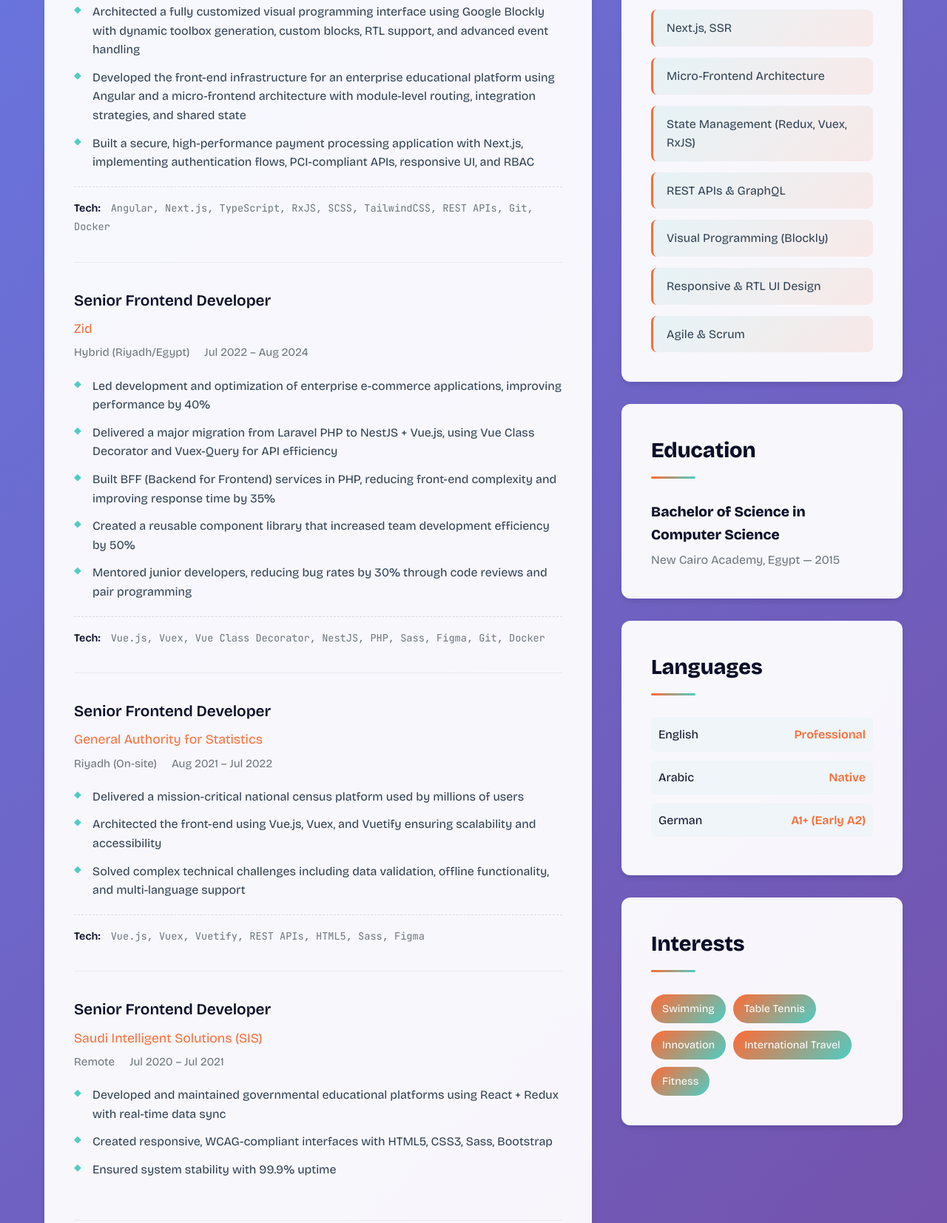
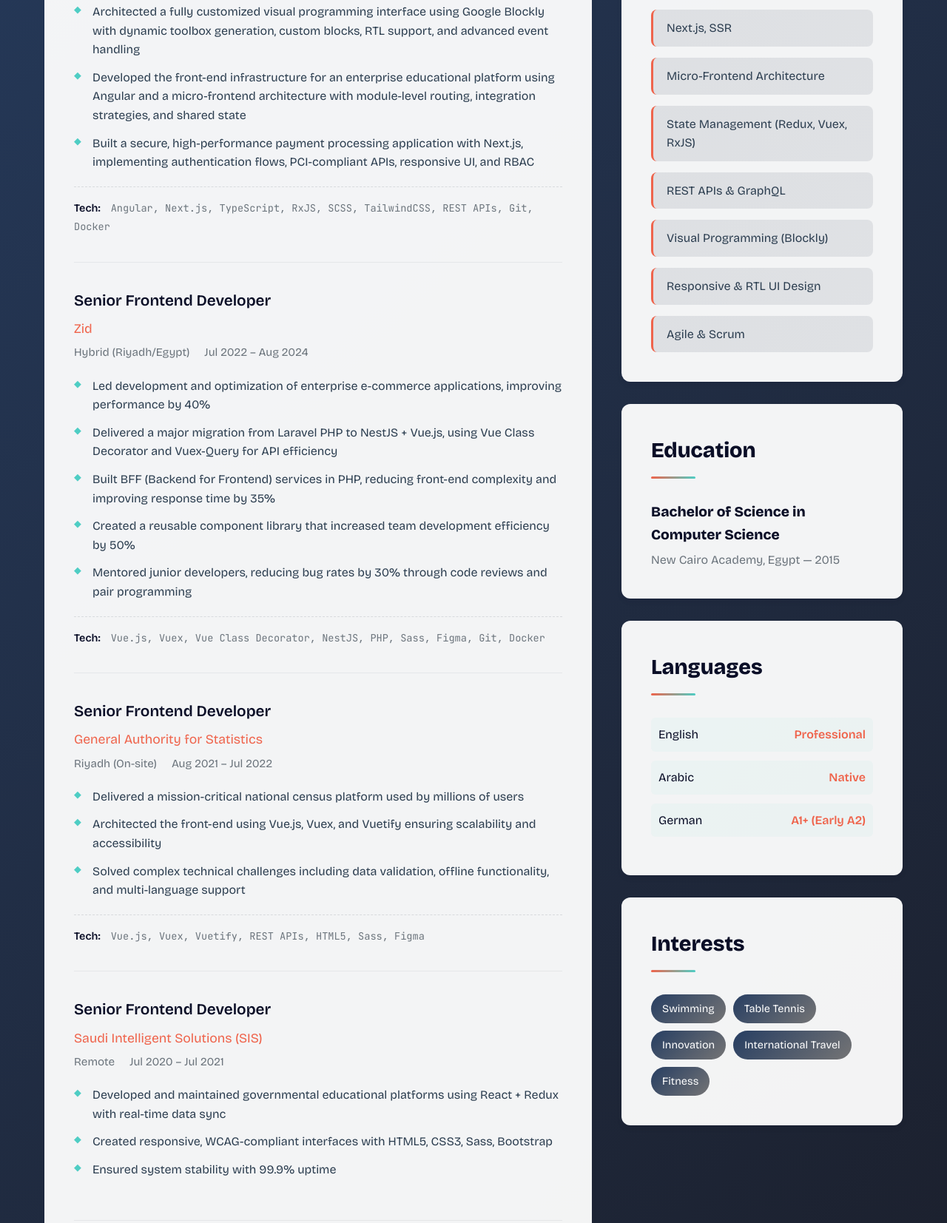
Before and after one commit to shehabs010/online_cv, a plain HTML site: page index.html in a window 1280 px wide. Shown: the part 887-2540 px from the top of the page at 74% size. Drawn offline with nearby package versions, Linux system fonts and the light colour scheme.

Commit message:
Add files via upload

```diff
--- a/index.html
+++ b/index.html
@@ -10,7 +10,7 @@
     <style>
       :root {
         --primary: #0a0e27;
-        --accent: #ff6b35;
+        --accent: #ef644c;
         --secondary: #4ecdc4;
         --light: #f7fff7;
         --gray: #6c757d;
@@ -32,7 +32,7 @@
         font-family: 'Bricolage Grotesque', sans-serif;
         line-height: 1.6;
         color: var(--primary);
-        background: linear-gradient(135deg, #667eea 0%, #764ba2 100%);
+        background: linear-gradient(135deg, #273e62 0%, #1a1c26 100%);
         min-height: 100vh;
         position: relative;
         overflow-x: hidden;
@@ -280,7 +280,8 @@
 
       .skill-item {
         padding: 12px 18px;
-        background: linear-gradient(135deg, rgba(78, 205, 196, 0.1) 0%, rgba(255, 107, 53, 0.1) 100%);
+        background: linear-gradient(135deg, rgb(32 43 66 / 10%) 0%, rgb(49 59 80 / 10%) 100%);
+        /* background: linear-gradient(135deg, rgba(78, 205, 196, 0.1) 0%, rgba(255, 107, 53, 0.1) 100%); */
         border-radius: 8px;
         border-left: 3px solid var(--accent);
         transition: var(--transition);
@@ -328,7 +329,7 @@
 
       .interest-tag {
         padding: 8px 15px;
-        background: linear-gradient(135deg, var(--accent) 0%, var(--secondary) 100%);
+        background: linear-gradient(135deg, #273e62 0%, #747475 100%);
         color: white;
         border-radius: 20px;
         font-size: 0.9em;
@@ -338,7 +339,7 @@
 
       .interest-tag:hover {
         transform: scale(1.05);
-        box-shadow: 0 4px 8px rgba(255, 107, 53, 0.3);
+        box-shadow: 0 4px 8px rgb(29 35 50);
       }
 
       /* Animations */
```
